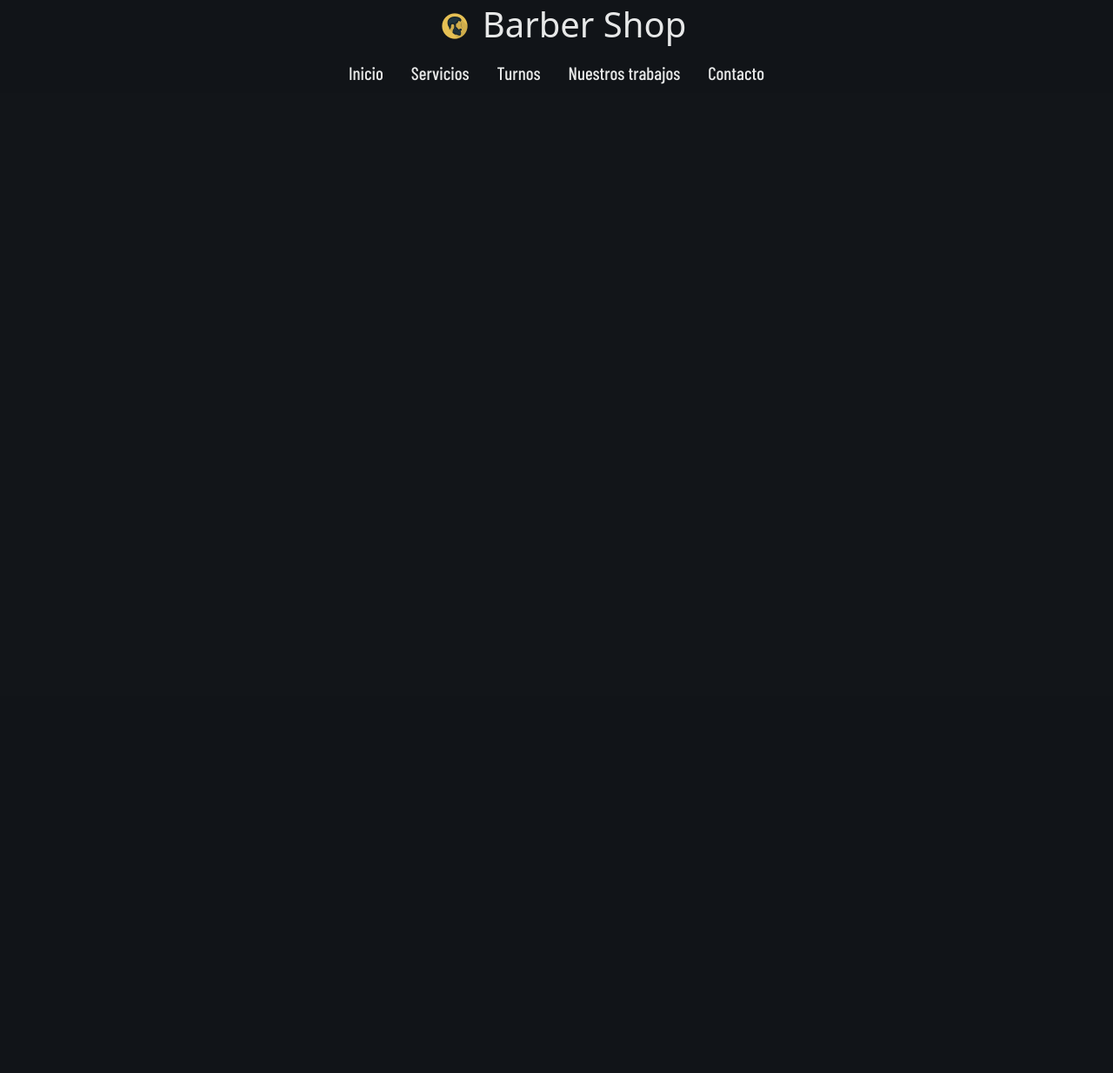
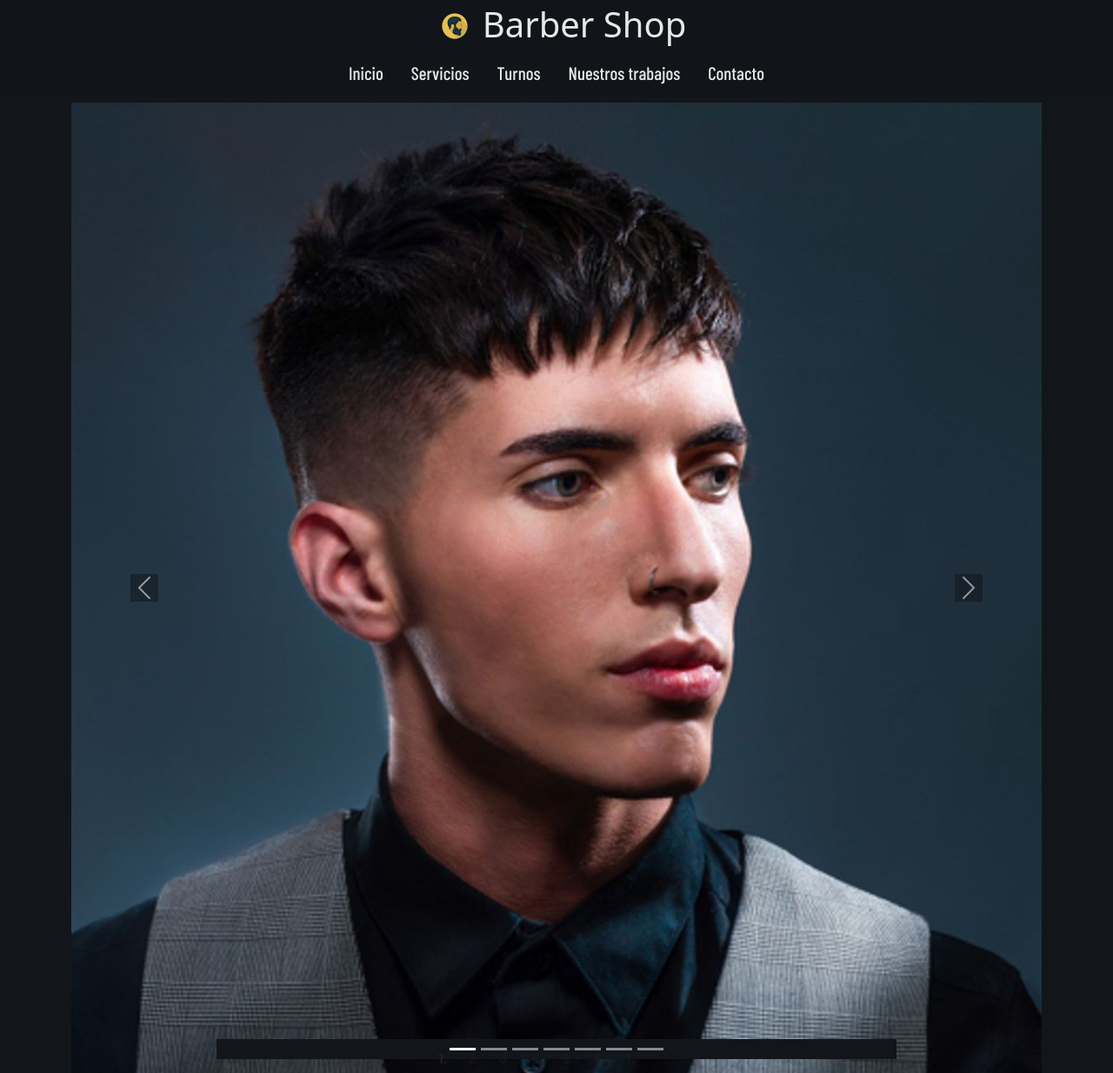
Before and after one commit to emilianocorv/barber-shop, a PHP site: page /trabajos.php in a window 1280 px wide. Shown: the whole page at 87% size. Before the commit the page ends 97 px from the top, so only its background shows below. Run offline with PHP 8.4, Linux system fonts and the light colour scheme; some web fonts are replaced.

Commit message:
carroussel bootstrap

```diff
--- a/a.html
+++ b/a.html
@@ -7,6 +7,8 @@
     <title>Document</title>
 </head>
 <body>
-    <p>Probando rama NAV-TEST para implementar HOME-LOGIN EN NAV MEDIANTE CONDICIONALES</p>
+    <section class="container">
+
+    </section>
 </body>
 </html>
--- a/styles.css
+++ b/styles.css
@@ -58,3 +58,9 @@ label {
   margin-bottom: 5px;
   font-weight: bold;
 }
+
+/* Carrousel */
+
+.height{
+  height: 80vh;
+}
--- a/trabajos.php
+++ b/trabajos.php
@@ -1,5 +1,55 @@
 <?php include('header.php')?>
 
+<article class="first">
+<section class="main-font container d-flex justify-content-center pt-2">
+    <div id="myCarousel" class="carousel slide" data-bs-ride="carousel">
+    <!-- Indicadores -->
+    <ol class="carousel-indicators">
+        <li data-bs-target="#myCarousel" data-bs-slide-to="0" class="active"></li>
+        <li data-bs-target="#myCarousel" data-bs-slide-to="1"></li>
+        <li data-bs-target="#myCarousel" data-bs-slide-to="2"></li>
+        <li data-bs-target="#myCarousel" data-bs-slide-to="3"></li>
+        <li data-bs-target="#myCarousel" data-bs-slide-to="4"></li>
+        <li data-bs-target="#myCarousel" data-bs-slide-to="5"></li>
+        <li data-bs-target="#myCarousel" data-bs-slide-to="6"></li>
+    </ol>
+
+    <!-- Slides -->
+    <div class="carousel-inner">
+        <div class="carousel-item active">
+        <img src="img/trabajos realizados/corte5.jpg" class="img-fluid" alt="corte 1">
+        </div>
+        <div class="carousel-item d-flex justify-content-center">
+        <img src="img/trabajos realizados/corte6.jpg" class="img-fluid" alt="Imagen 2">
+        </div>
+        <div class="carousel-item ">
+        <img src="img/trabajos realizados/corte8.jpeg" class="img-fluid" alt="Imagen 3">
+        </div>
+        <div class="carousel-item ">
+        <img src="img/trabajos realizados/corte1.jpeg" class="img-fluid" alt="Imagen 4">
+        </div>
+        <div class="carousel-item ">
+        <img src="img/trabajos realizados/corte3.jpeg" class="img-fluid" alt="Imagen 5">
+        </div>
+        <div class="carousel-item ">
+        <img src="img/trabajos realizados/corte4.jpeg" class="img-fluid" alt="Imagen 6">
+        </div>
+        <div class="carousel-item ">
+        <img src="img/trabajos realizados/corte7.jpeg" class="img-fluid" alt="Imagen 7">
+        </div>
+    </div>
+
+    <!-- Controles -->
+    <a class="carousel-control-prev" href="#myCarousel" role="button" data-bs-slide="prev">
+        <span class="carousel-control-prev-icon" aria-hidden="true"></span>
+        <span class="visually-hidden">Anterior</span>
+    </a>
+    <a class="carousel-control-next" href="#myCarousel" role="button" data-bs-slide="next">
+        <span class="carousel-control-next-icon" aria-hidden="true"></span>
+        <span class="visually-hidden">Siguiente</span>
+    </a>
+</section>
+</article>
 
 
 <?php include('footer.php');?>
```
